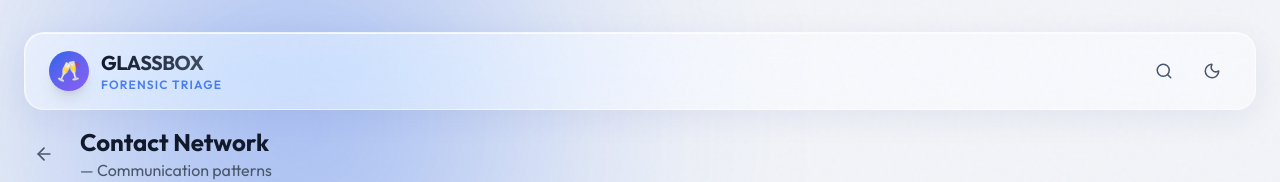
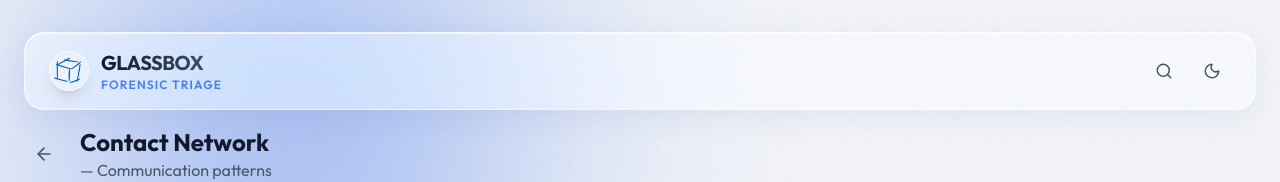
Before and after one commit to syfmtexture/Project-glassbox, a React (Vite) app in the folder Glassbox/: page /case/1/contacts in a window 1280 px wide. Shown: the top 182 px of the page. Built offline with nearby package versions, Linux system fonts and the light colour scheme; no server answers.

Commit message:
logo updated

```diff
--- a/Glassbox/index.html
+++ b/Glassbox/index.html
@@ -2,7 +2,7 @@
 <html lang="en">
   <head>
     <meta charset="UTF-8" />
-    <link rel="icon" href="/duck-x1.png" />
+    <link rel="icon" href="/logo.png" />
     <meta name="viewport" content="width=device-width, initial-scale=1.0" />
     <title>Glassbox</title>
   </head>
--- a/Glassbox/src/components/layout/Header.jsx
+++ b/Glassbox/src/components/layout/Header.jsx
@@ -13,8 +13,8 @@ function Header({ darkMode, setDarkMode }) {
                     to="/"
                     className="flex items-center gap-3 no-underline transition-transform hover:scale-105"
                 >
-                    <div className="w-10 h-10 rounded-xl bg-gradient-to-br from-[var(--color-accent-primary)] to-[var(--color-accent-purple)] flex items-center justify-center shadow-lg shadow-[var(--color-accent-primary)]/20">
-                        <span className="text-xl text-white">🥂</span>
+                    <div className="w-10 h-10 rounded-xl flex items-center justify-center shadow-lg shadow-[var(--color-accent-primary)]/20 overflow-hidden bg-white/5 backdrop-blur-md border border-[var(--color-border-glass)]">
+                        <img src="/logo.png" alt="Glassbox Logo" className="w-8 h-8 object-contain" />
                     </div>
                     <div>
                         <h1 className="text-xl font-bold text-transparent bg-clip-text bg-gradient-to-r from-[var(--color-text-primary)] to-[var(--color-text-secondary)] m-0 tracking-tight">
```
Also changed, not shown: Glassbox/public/logo.png (added).
